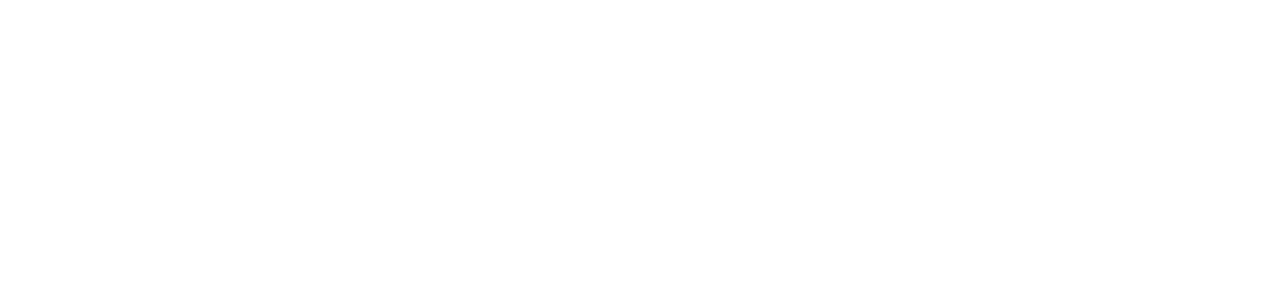
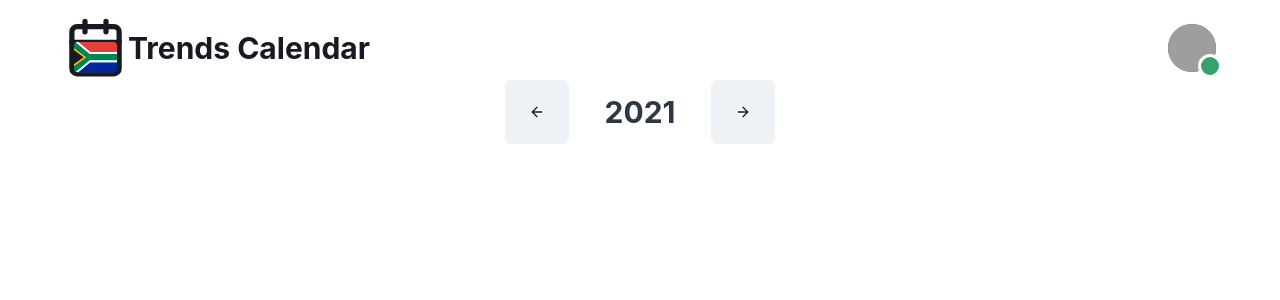
Before and after one commit to TebzaTheMan/sa-trends-calendar, a Next.js app: page / in a window 1280 px wide. Shown: the top 300 px of the page. Built offline with nearby package versions, Linux system fonts and the light colour scheme; grey boxes are pictures that could not be loaded.

Commit message:
feat: add Nav component file

```diff
--- /dev/null
+++ b/components/Header.tsx
@@ -0,0 +1,19 @@
+import { Heading, Image, Avatar, AvatarBadge } from "@chakra-ui/react";
+import { Flex, Spacer } from "@chakra-ui/react";
+
+const Header = () => {
+  return (
+    <Flex align={"center"}>
+      <Image src="/logo.svg" alt="logo" boxSize="64px" />
+      <Heading as="h1" size="lg" color={"gray.900"}>
+        Trends Calendar
+      </Heading>
+      <Spacer />
+      <Avatar name="Segun Adebayo" src="https://bit.ly/sage-adebayo">
+        <AvatarBadge boxSize="1.25em" bg="green.500" />
+      </Avatar>
+    </Flex>
+  );
+};
+
+export default Header;
--- /dev/null
+++ b/components/Navigation.tsx
@@ -0,0 +1,23 @@
+import { Heading, IconButton } from "@chakra-ui/react";
+import { FiArrowLeft, FiArrowRight } from "react-icons/fi";
+import { Flex, Spacer } from "@chakra-ui/react";
+
+const Navigation = () => {
+  return (
+    <Flex align={"center"}>
+      <Spacer />
+      <IconButton
+        aria-label="Previous year"
+        icon={<FiArrowLeft />}
+        boxSize={16}
+      />
+      <Heading as="h1" size="lg" mr={9} ml={9} color="gray.700">
+        2021
+      </Heading>
+      <IconButton aria-label="Next year" icon={<FiArrowRight />} boxSize={16} />
+      <Spacer />
+    </Flex>
+  );
+};
+
+export default Navigation;
--- a/pages/_app.tsx
+++ b/pages/_app.tsx
@@ -1,10 +1,12 @@
-import { ChakraProvider } from "@chakra-ui/react";
+import { Box, ChakraProvider } from "@chakra-ui/react";
 import type { AppProps } from "next/app";
 
 function MyApp({ Component, pageProps }: AppProps) {
   return (
     <ChakraProvider>
-      <Component {...pageProps} />
+      <Box m={16} mt={4}>
+        <Component {...pageProps} />
+      </Box>
     </ChakraProvider>
   );
 }
--- a/pages/index.tsx
+++ b/pages/index.tsx
@@ -1,9 +1,11 @@
 import type { NextPage } from "next";
 import Head from "next/head";
+import Header from "../components/Header";
+import Navigation from "../components/Navigation";
 
 const Home: NextPage = () => {
   return (
-    <div>
+    <>
       <Head>
         <title>SA Trends Calendar</title>
         <meta
@@ -13,7 +15,9 @@ const Home: NextPage = () => {
         />
         <link rel="icon" href="/favicon.ico" />
       </Head>
-    </div>
+      <Header />
+      <Navigation />
+    </>
   );
 };
 
```
